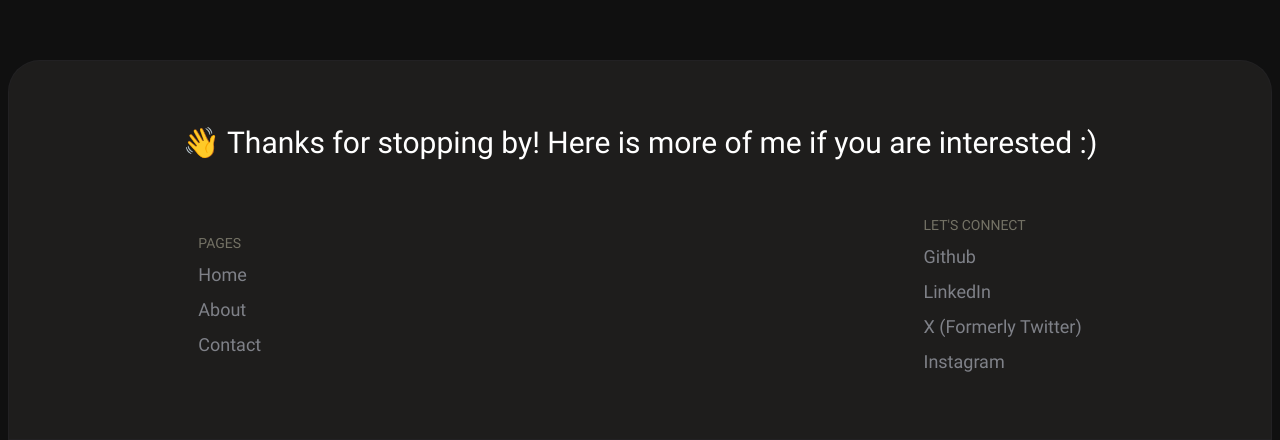
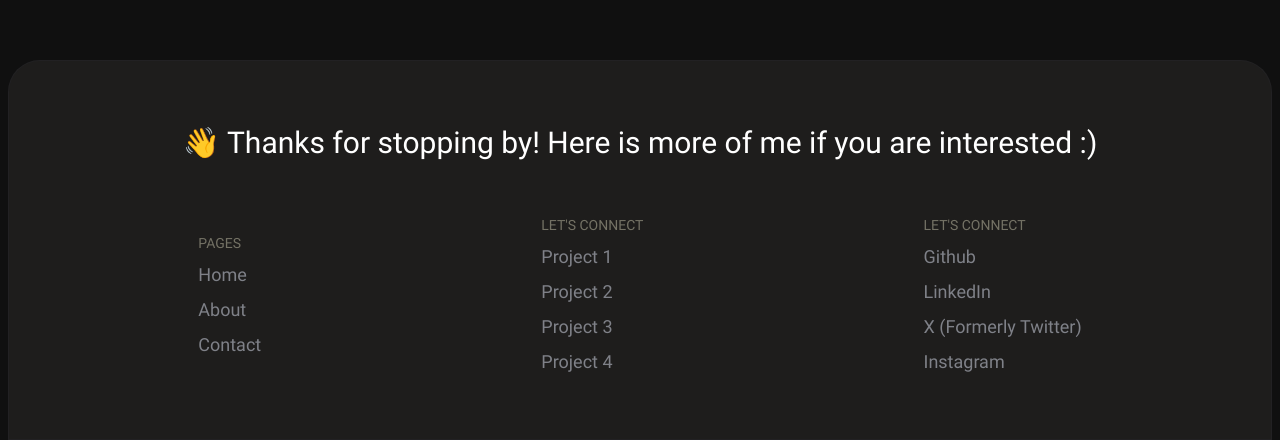
Before and after one commit to Mahfujul-Sagor/portfolio, a Next.js app: page / in a window 1280 px wide. Shown: the part 4580-5020 px from the top of the page. Built offline with nearby package versions, Linux system fonts and the light colour scheme.

Commit message:
add ids in individual project card

```diff
--- a/components/Footer.js
+++ b/components/Footer.js
@@ -1,6 +1,8 @@
-import { CONNECT_LINKS, FOOTER_PAGES } from '@/constants'
+"use client";
+import { CONNECT_LINKS, FOOTER_PAGES, SELECTED_WORK } from '@/constants'
 import Link from 'next/link'
 import React from 'react'
+import { handleLinkClick } from './Hero'
 
 const Footer = () => {
   return (
@@ -11,12 +13,21 @@ const Footer = () => {
         </h2>
         <div className='w-full flex justify-center items-center'>
           <div className='flex justify-between items-center w-[70%]'>
+            {/* pages */}
             <div className='flex flex-col gap-2'>
               <p className='text-[#747265] uppercase text-sm'>Pages</p>
               {FOOTER_PAGES.map((link, index) => (
                 <Link href={link.href} key={index} className='text-[#7F8188] text-[18px] capitalize font-bold'>{link.label}</Link>
               ))}
             </div>
+            {/* selected work */}
+            <div className='flex flex-col gap-2'>
+              <p className='uppercase text-[#747265] text-sm'>Let&apos;s Connect</p>
+              {SELECTED_WORK.map((link, index) => (
+                <Link href={link.href} onClick={(e)=> handleLinkClick(e, "#work")} key={index} className='text-[#7F8188] text-[18px] capitalize font-bold'>{link.label}</Link>
+              ))}
+            </div>
+            {/* connect links */}
             <div className='flex flex-col gap-2'>
               <p className='uppercase text-[#747265] text-sm'>Let&apos;s Connect</p>
               {CONNECT_LINKS.map((link, index) => (
--- a/components/Work.js
+++ b/components/Work.js
@@ -4,10 +4,10 @@ import { project1, project2, project3, project4 } from '@/constants';
 const Work = () => {
   return (
     <section id="work" className="card-wrapper w-full flex flex-col items-center gap-40 relative lg:top-[70vh] top-[60vh] px-2">
-      <WorkCard width={1200} top={84} position="sticky" title={project1.title} backgroundColor="#1E1D1C" description={project1.description} image={project1.image}/>
-      <WorkCard width={1220} top={124} position="sticky" title={project2.title} backgroundColor="#1E1D1C" description={project2.description} image={project2.image}/>
-      <WorkCard width={1240} top={164} position="sticky" title={project3.title} backgroundColor="#1E1D1C" description={project3.description} image={project3.image}/>
-      <WorkCard width={1260} top={204} position="sticky" title={project4.title} backgroundColor="#1E1D1C" description={project4.description} image={project4.image}/>
+      <WorkCard id={'project1'} width={1200} top={84} position="sticky" title={project1.title} backgroundColor="#1E1D1C" description={project1.description} image={project1.image}/>
+      <WorkCard id={'project2'} width={1220} top={124} position="sticky" title={project2.title} backgroundColor="#1E1D1C" description={project2.description} image={project2.image}/>
+      <WorkCard id={'project3'} width={1240} top={164} position="sticky" title={project3.title} backgroundColor="#1E1D1C" description={project3.description} image={project3.image}/>
+      <WorkCard id={'project4'} width={1260} top={204} position="sticky" title={project4.title} backgroundColor="#1E1D1C" description={project4.description} image={project4.image}/>
     </section>
   )
 }
--- a/components/WorkCard.js
+++ b/components/WorkCard.js
@@ -1,9 +1,10 @@
 import Image from "next/image";
 import React from "react";
 
-const WorkCard = ({description, title, image, width, top, backgroundColor, position}, {...props}) => {
+const WorkCard = ({description, title, image, width, top, backgroundColor, position, id}, {...props}) => {
   return (
     <div
+      id={id}
       className={`card ${position} text-white border border-zinc-800/50 w-full rounded-[4rem] min-h-[80vh] p-8 text-center`}
       style={{
         maxWidth: width,
```
